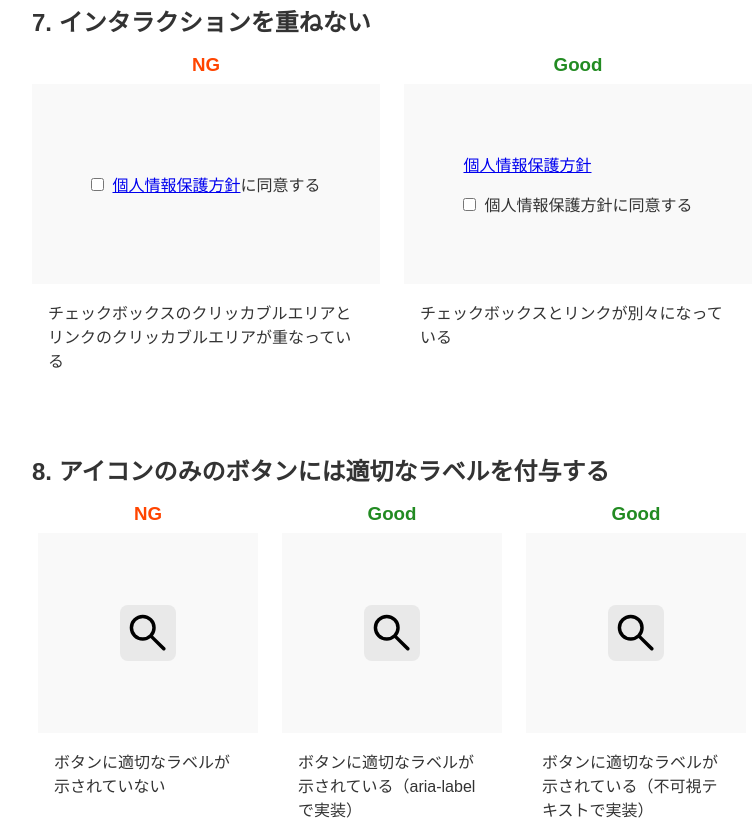
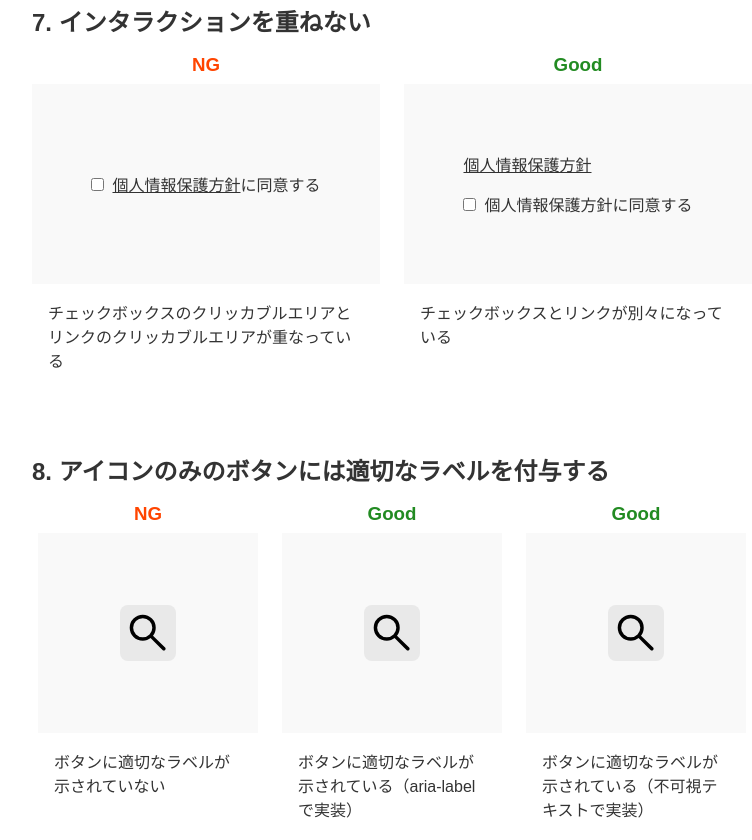
Before and after one commit to ics-creative/221208_coding_details_interactive, a website built with Vite: page src/index.html in a window 1280 px wide. Shown: the part 2655-3495 px from the top of the page, without its empty margins (248-1000 px from the left). Built offline with nearby package versions, Linux system fonts and the light colour scheme.

Commit message:
スタイルの調整

```diff
--- a/src/assets/style/style.scss
+++ b/src/assets/style/style.scss
@@ -9,6 +9,10 @@ html {
   padding: 0;
   margin: 0;
   font-family: sans-serif;
+}
+
+a{
+  color: #333;
 }
 
 input {
```
Also changed, not shown: docs/index.html (+1 -1 lines), 2 other files.
